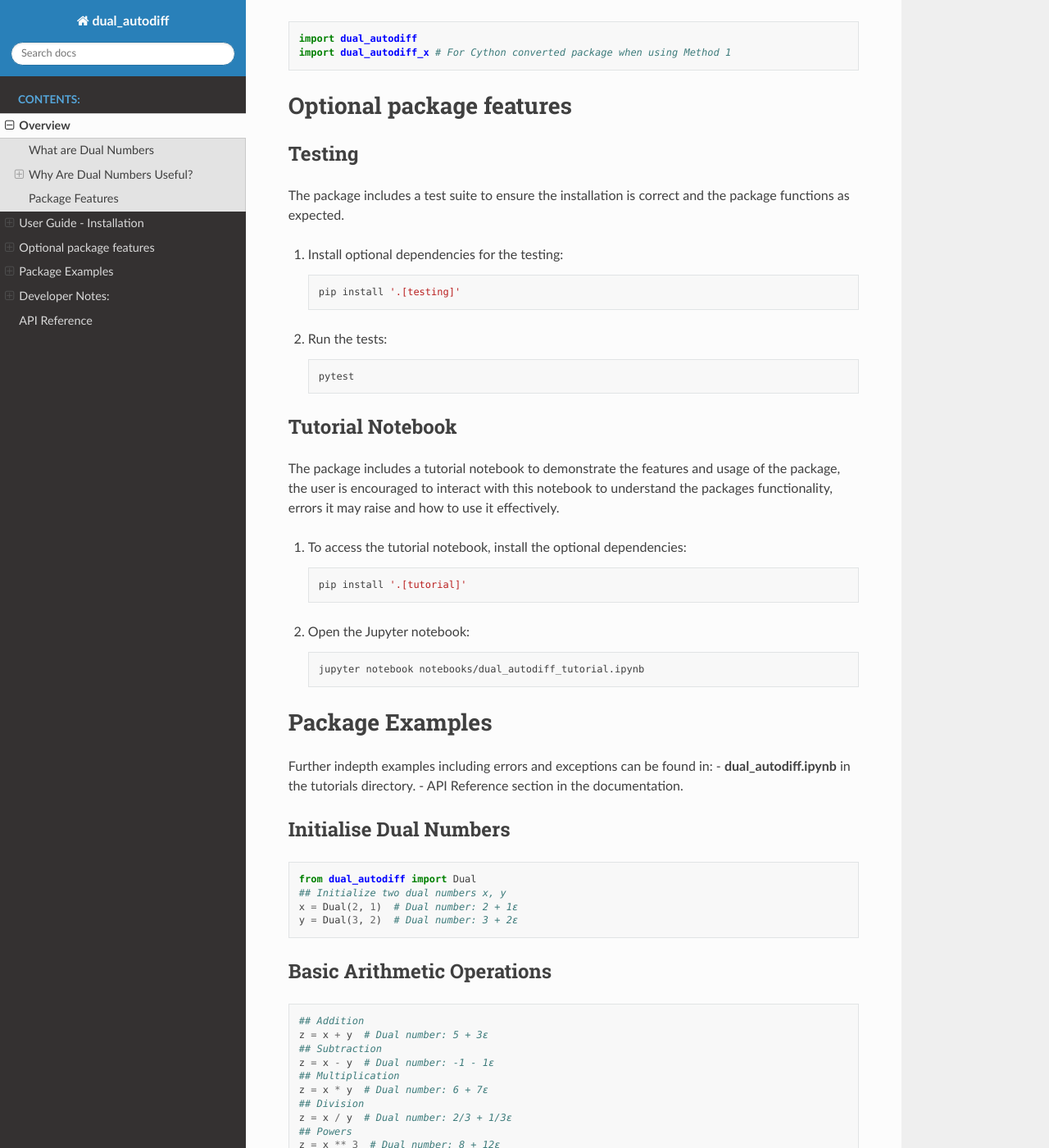
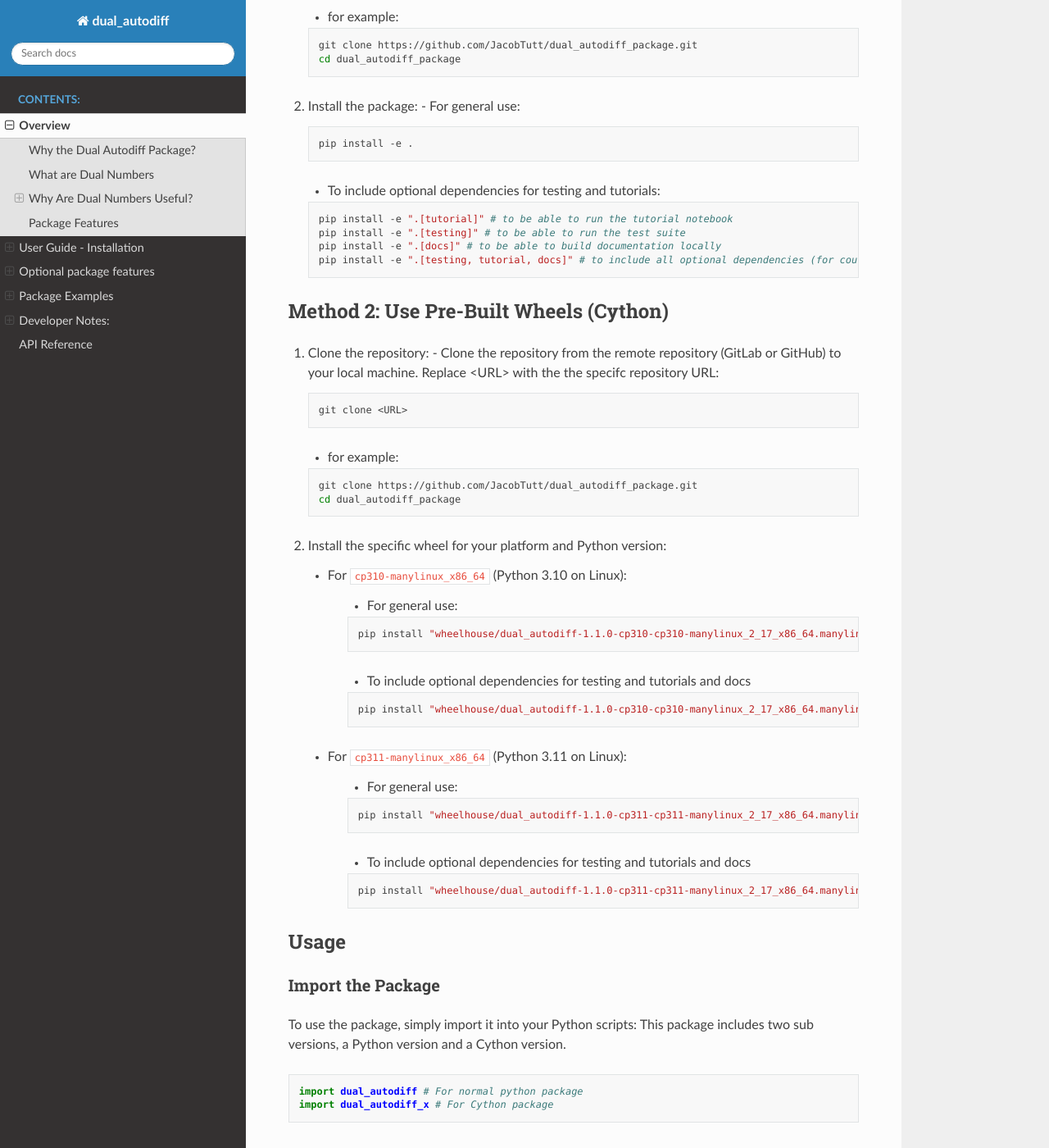
Before and after one commit to JacobTutt/dual_autodiff_package, a Sphinx documentation site: the page built from docs/source/RTDtext.rst, in a window 1280 px wide and 1400 px high, scrolled down 2403 px. Shown: the whole window at 82% size. Built offline with Sphinx 7.4.7 and the Read the Docs theme 3.1.0, drawn with Linux system fonts in a browser that asks for light colours; some of the changed text lies outside the part shown.

Commit message:
Update documentation

```diff
--- a/docs/source/RTDtext.rst
+++ b/docs/source/RTDtext.rst
@@ -1,7 +1,10 @@
 Overview
 ========
+Why the Dual Autodiff Package?
+------------------------------
 
-
+The **Dual Autodiff Package** is a Python package that provides a simple and efficient way to perform automatic differentiation using dual numbers.
+The package allows users to compute the derivatives of functions with minimal computational overhead.
 
 What are Dual Numbers
 ---------------------
@@ -24,13 +27,31 @@
 Automatic Differentiation
 ~~~~~~~~~~~~~~~~~~~~~~~~~~
 
-Dual numbers are used within **forward-mode automatic differentiation**,
-a method for computing **exact derivatives of functions**. This method
-has low computational overhead and can simultaneously compute a
-function's value :math:`f(x)` and its derivative :math:`f'(x)`.
+Dual numbers are used within **forward-mode automatic differentiation**, a method for computing **exact derivatives of functions**. This method has low computational overhead and can simultaneously compute a function's value :math:`f(x)` and its derivative :math:`f'(x)`, for example for any polynomial:
 
-For a function :math:`f(x)`, using dual numbers, we can compute both the
-value of the function and its derivative simultaneously. Consider
+Can be expanded around zero (Taylor series):
+
+.. math::
+
+   f(x) = c_0 + c_1 x + c_2 x^2 + \cdots + c_n x^n
+
+which when used with dual-number arguments can be written as:
+
+.. math::
+
+   f(a + b\epsilon) = c_0 + c_1 (a + b\epsilon) + c_2 (a + b\epsilon)^2 + \cdots + c_n (a + b\epsilon)^n
+
+which simplifies to:
+
+.. math::
+
+   f(a + b\epsilon) = f(a) + b f'(a) \epsilon
+
+where :math:`f'` is the derivative of :math:`f`.
+
+since all terms involving :math:`\epsilon^2` or greater powers become 0 by the definition of :math:`\epsilon`.
+
+For example:
 :math:`f(x) = x^2`:
 
 - **Input**: Dual number - :math:`x + \epsilon`
@@ -42,6 +63,13 @@
 
 - :math:`x^2`: Outputs the real value - the function's value.
 - :math:`2x`: Outputs the dual value - the function's derivative.
+
+Further Resources
+^^^^^^^^^^^^^^^^^
+
+- **Wikipedia**: `Dual Numbers <https://en.wikipedia.org/wiki/Dual_number>`_
+- **Wikipedia**: `Automatic Differentiation <https://en.wikipedia.org/wiki/Automatic_differentiation>`_
+- **MathWorks**: `Automatic Differentiation Background <https://www.mathworks.com/help/optim/ug/autodiff-background.html#mw_f49ef61a-0257-4245-957b-0befe8878cf9>`_
 
 Applications
 ~~~~~~~~~~~~
@@ -80,6 +108,13 @@
 -----------------------
 
 1. Clone the repository:
+   - Clone the repository from the remote repository (GitLab or GitHub) to your local machine. Replace <URL> with the the specifc repository URL:
+
+   .. code:: bash
+
+      git clone <URL>
+
+   - for example:
 
    .. code:: bash
 
@@ -87,34 +122,69 @@
       cd dual_autodiff_package
 
 2. Install the package:
+   - For general use:
 
    .. code:: bash
 
-      pip install .
+      pip install -e .
+
+   - To include optional dependencies for testing and tutorials:
+
+   .. code:: bash
+
+      pip install -e ".[tutorial]" # to be able to run the tutorial notebook
+      pip install -e ".[testing]" # to be able to run the test suite
+      pip install -e ".[docs]" # to be able to build documentation locally
+      pip install -e ".[testing, tutorial, docs]" # to include all optional dependencies (for coursework assesment)
 
 Method 2: Use Pre-Built Wheels (Cython)
 ---------------------------------------
 
 1. Clone the repository:
+   - Clone the repository from the remote repository (GitLab or GitHub) to your local machine. Replace <URL> with the the specifc repository URL:
+
+   .. code:: bash
+
+      git clone <URL>
+
+   - for example:
 
    .. code:: bash
 
       git clone https://github.com/JacobTutt/dual_autodiff_package.git
       cd dual_autodiff_package
 
+
 2. Install the specific wheel for your platform and Python version:
 
    - For ``cp310-manylinux_x86_64`` (Python 3.10 on Linux):
 
-     .. code:: bash
+      - For general use:
 
-        pip install wheelhouse/dual_autodiff-1.1.0-cp310-cp310-manylinux_2_17_x86_64.manylinux2014_x86_64.whl
+      .. code:: bash
+
+         pip install "wheelhouse/dual_autodiff-1.1.0-cp310-cp310-manylinux_2_17_x86_64.manylinux2014_x86_64.whl"
+
+      - To include optional dependencies for testing and tutorials and docs
+
+      .. code:: bash
+
+        pip install "wheelhouse/dual_autodiff-1.1.0-cp310-cp310-manylinux_2_17_x86_64.manylinux2014_x86_64.whl[tutorial,testing,docs]"
 
    - For ``cp311-manylinux_x86_64`` (Python 3.11 on Linux):
 
-     .. code:: bash
+      - For general use:
 
-        pip install wheelhouse/dual_autodiff-1.1.0-cp311-cp311-manylinux_2_17_x86_64.manylinux2014_x86_64.whl
+      .. code:: bash
+
+        pip install "wheelhouse/dual_autodiff-1.1.0-cp311-cp311-manylinux_2_17_x86_64.manylinux2014_x86_64.whl[tutorial,testing,docs]"
+
+      - To include optional dependencies for testing and tutorials and docs
+
+      .. code:: bash
+
+        pip install "wheelhouse/dual_autodiff-1.1.0-cp311-cp311-manylinux_2_17_x86_64.manylinux2014_x86_64.whl[tutorial,testing,docs]"
+
 
 Usage
 -----
@@ -123,11 +193,12 @@
 ~~~~~~~~~~~~~~~~~~
 
 To use the package, simply import it into your Python scripts:
+This package includes two sub versions, a Python version and a Cython version.
 
 .. code:: python
 
-   import dual_autodiff
-   import dual_autodiff_x # For Cython converted package when using Method 1
+   import dual_autodiff # For normal python package
+   import dual_autodiff_x # For Cython package
 
 
 Optional package features
@@ -155,17 +225,25 @@
 
 The package includes a tutorial notebook to demonstrate the features and usage of the package, the user is encouraged to interact with this notebook to understand the packages functionality, errors it may raise and how to use it effectively.
 
-1. To access the tutorial notebook, install the optional dependencies:
+1. To access the tutorial notebook, install the optional dependencies (if not done previously):
 
    .. code:: bash
 
-      pip install '.[tutorial]'
+      pip install ".[tutorial]"
 
-2. Open the Jupyter notebook:
+3. Generate Jupyter Kernel for current enviroment
+
+   .. code:: bash
+
+      python -m ipykernel install --user --name=env --display-name "Python (dual_autodiff)"
+
+3. Open the Jupyter notebook:
 
    .. code:: bash
 
       jupyter notebook notebooks/dual_autodiff_tutorial.ipynb
+
+   - or navigate to and run using your chosen IDE (ie. VSCode)
 
 Package Examples
 ================
```
Also changed, not shown: other parts of docs/source/RTDtext.rst (+2 -3 lines), README.md (+5 -4 lines).
